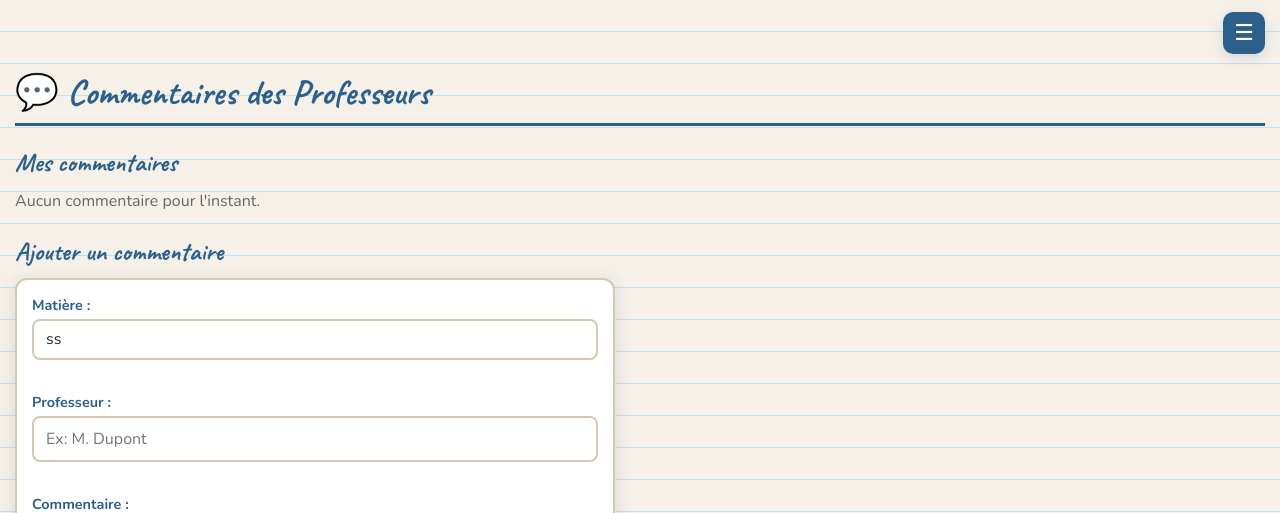
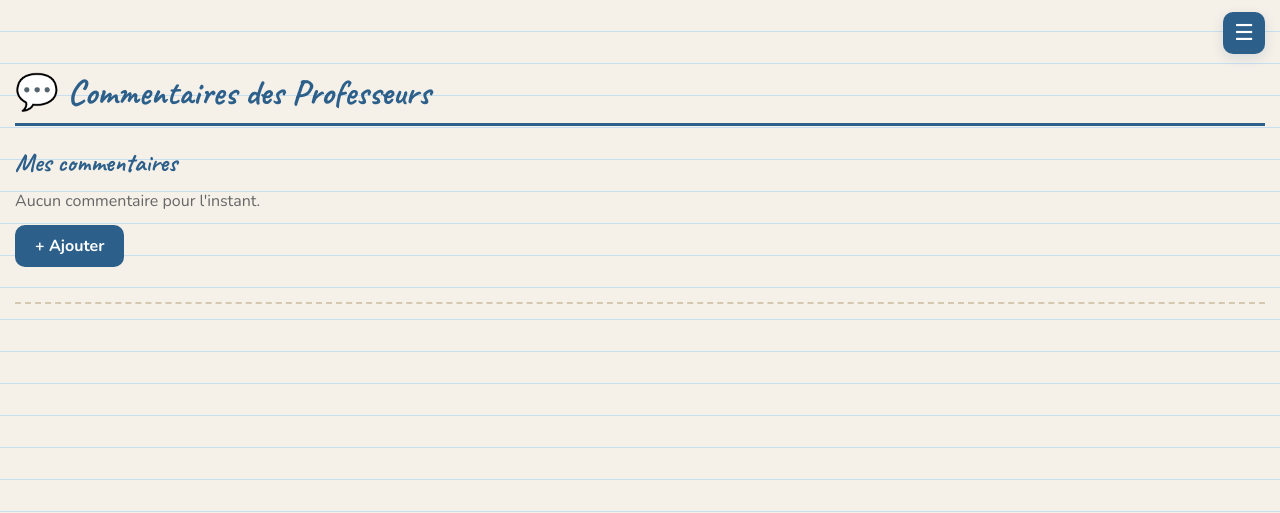
Before and after one commit to Ayloxxx/carnet-scolaire, a Flask app: page /commentaires in a window 1280 px wide. Shown: the top 513 px of the page. Run offline with Flask 3, Linux system fonts and the light colour scheme; a user stored in the database is signed in; data comes from the database, SQL or seed files in the repository; data that the repository does not hold is empty.

Commit message:
Update commentaires.html

```diff
--- a/templates/commentaires.html
+++ b/templates/commentaires.html
@@ -52,7 +52,8 @@
     <p style="color: var(--text-light);">Aucun commentaire pour l'instant.</p>
 {% endif %}
 
-
+<button class="btn-ajouter" id="btn-ajouter" onclick="toggleForm()">+ Ajouter</button>
+<div class="form-container" id="form-container">
 <h2>Ajouter un commentaire</h2>
 <form method="post">
     <label>Matière :</label>
@@ -80,6 +81,7 @@
 
     <button type="submit">Ajouter</button>
 </form>
+    </div>
 
 <hr>
 
```
